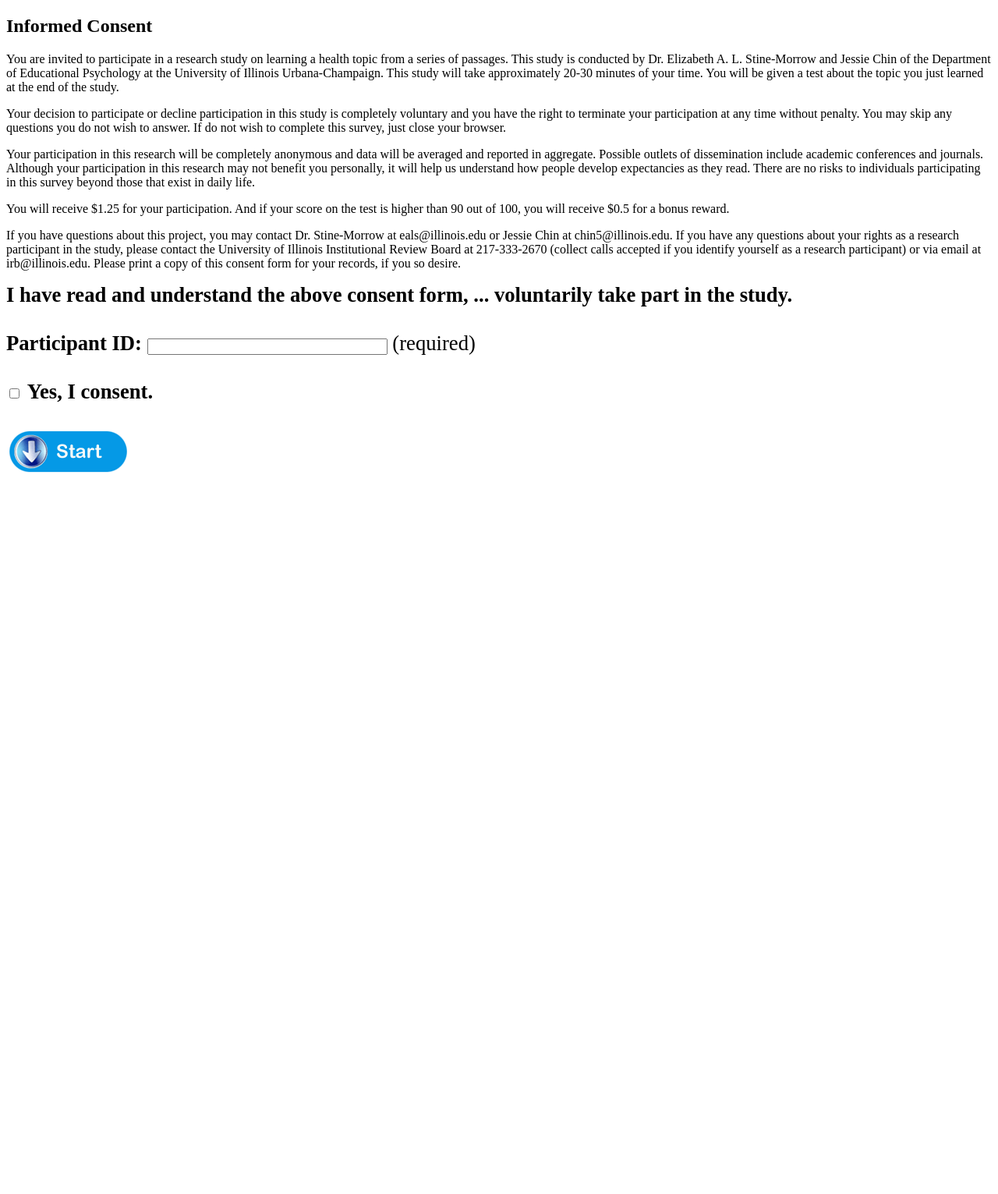
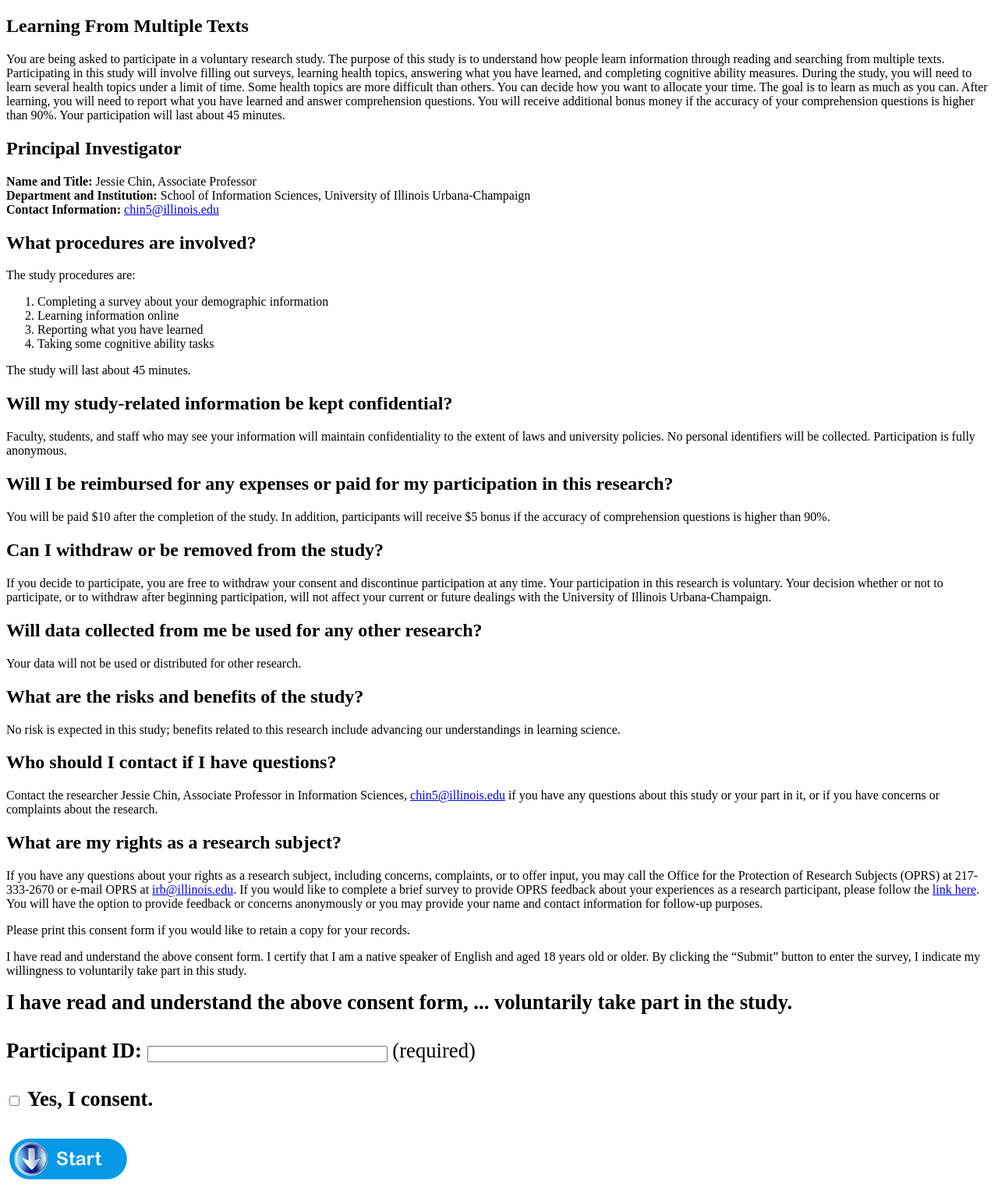
Before and after one commit to nickhuo/CogSearch, a Flask app: page /consent in a window 1280 px wide. Shown: the whole page at 78% size. Before the commit the page ends 606 px from the top, so only its background shows below. Run offline with Flask 3, Linux system fonts and the light colour scheme; some libraries are stand-ins or nearby versions.

Commit message:
fix: 更新数据库连接配置，优化会话处理逻辑，修改多个模板以提升用户体验

```diff
--- a/src/__init__.py
+++ b/src/__init__.py
@@ -21,7 +21,8 @@ def create_app() -> Flask:
         SECRET_KEY=os.environ.get("SECRET_KEY", "dev-secret-key"),
         MYSQL_HOST=os.environ.get("MYSQL_HOST", "localhost"),
         MYSQL_USER=os.environ.get("MYSQL_USER", "root"),
-        MYSQL_PASSWORD=os.environ.get("MYSQL_PASSWORD", ""),
+        # Default to 'root' instead of empty to avoid "using password: NO"
+        MYSQL_PASSWORD=os.environ.get("MYSQL_PASSWORD", "root"),
         MYSQL_DB=os.environ.get("MYSQL_DB", "cogsearch_textsearch3"),
     )
 
--- a/src/routes/core.py
+++ b/src/routes/core.py
@@ -389,12 +389,11 @@ def task_a():
         elif fid in ["back", "next"]:
             session['lastPageSwitchUnixTime'] = int(time.time())
             current = session.get('visitedSub', '')
-            if current:
-                session['visitedSub'] = current + ',' + subtop_param
-            else:
-                session['visitedSub'] = subtop_param
-            # Append to the local tracker without reassigning (append returns None)
-            visited_subtop.append(subtop_param)
+            current_list = [x for x in current.split(',') if x]
+            if subtop_param and subtop_param not in current_list:
+                current_list.append(subtop_param)
+            session['visitedSub'] = ','.join(current_list)
+            visited_subtop = current_list
 
         # Load subtopics
         cursor.execute("SELECT * FROM tb3_subtopic WHERE topID=%s ORDER BY subtopID", (topID,))
@@ -414,15 +413,21 @@ def task_a():
                     """,
                     (ans, sid, uid, passid_to_save),
                 )
+                # Clear pending formal state after saving c3 answer
                 session.pop('formal_pending_stage', None)
                 session.pop('formal_pending_passID', None)
                 session.pop('formal_pending_fid', None)
                 session.pop('formal_last_page', None)
-            visited_subtop = session.get('visitedSub', '')
-            visited_subtop = visited_subtop.split(',') if visited_subtop else []
-            visited_subtop.sort()
-            if visited_subtop == all_subtops:
-                return redirect(url_for('core.k1', lastPage='c3'))
+
+            # Compare visited subtopics with all subtopics (as integers)
+            visited_sub = session.get('visitedSub', '')
+            visited_list = [x for x in visited_sub.split(',') if x]
+            try:
+                visited_subtop_int = sorted([int(x) for x in visited_list if x.isdigit()])
+            except Exception:
+                visited_subtop_int = []
+            if visited_subtop_int == all_subtops:
+                return redirect(url_for('core.k2', lastPage='c3'))
 
         link.commit()
 
@@ -439,8 +444,17 @@ def task_a():
         session['redirectPage'] = url_for('core.task_b', lastPage='a')
 
         if not visited_subtop:
-            visited_subtop = session.get('visitedSub', '')
-            visited_subtop = visited_subtop.split(',') if visited_subtop else []
+            visited_sub = session.get('visitedSub', '')
+            # keep as strings for template membership checks
+            visited_subtop = [x for x in visited_sub.split(',') if x]
+
+        # Auto-advance when all subtopics have been visited
+        try:
+            visited_ints = sorted([int(x) for x in visited_subtop if str(x).isdigit()])
+            if visited_ints == all_subtops:
+                return redirect(url_for('core.k2', lastPage='auto'))
+        except Exception:
+            pass
 
         return render_template('task_a.html', topic_result=topic_result, subtopics=subtopics, visited_subtop=visited_subtop, session=session)
 
--- a/src/templates/consent.html
+++ b/src/templates/consent.html
@@ -8,23 +8,48 @@
 </head>
 <body>
   <div class="cl0">
-		<h2><b>Informed Consent</b></h2>
+		<h2><b>Learning From Multiple Texts</b></h2>
+    <p>You are being asked to participate in a voluntary research study. The purpose of this study is to understand how people learn information through reading and searching from multiple texts. Participating in this study will involve filling out surveys, learning health topics, answering what you have learned, and completing cognitive ability measures. During the study, you will need to learn several health topics under a limit of time. Some health topics are more difficult than others. You can decide how you want to allocate your time. The goal is to learn as much as you can. After learning, you will need to report what you have learned and answer comprehension questions. You will receive additional bonus money if the accuracy of your comprehension questions is higher than 90%. Your participation will last about 45 minutes.</p>
 
-		<p>
-			You are invited to participate in a research study on learning a health topic from a series of passages. This study is conducted by Dr. Elizabeth A. L. Stine-Morrow and Jessie Chin of the Department of Educational Psychology at the University of Illinois Urbana-Champaign. This study will take approximately 20-30 minutes of your time. You will be given a test about the topic you just learned at the end of the study.
-		</p>
-		<p>
-			Your decision to participate or decline participation in this study is completely voluntary and you have the right to terminate your participation at any time without penalty. You may skip any questions you do not wish to answer. If do not wish to complete this survey, just close your browser.
-		</p>
-		<p>
-			Your participation in this research will be completely anonymous and data will be averaged and reported in aggregate. Possible outlets of dissemination include academic conferences and journals. Although your participation in this research may not benefit you personally, it will help us understand how people develop expectancies as they read. There are no risks to individuals participating in this survey beyond those that exist in daily life.
-		</p>
-		<p>
-			You will receive $1.25 for your participation. And if your score on the test is higher than 90 out of 100, you will receive $0.5 for a bonus reward.
-		</p>
-		<p>
-			If you have questions about this project, you may contact Dr. Stine-Morrow at eals@illinois.edu or Jessie Chin at chin5@illinois.edu. If you have any questions about your rights as a research participant in the study, please contact the University of Illinois Institutional Review Board at 217-333-2670 (collect calls accepted if you identify yourself as a research participant) or via email at irb@illinois.edu. Please print a copy of this consent form for your records, if you so desire.
-		</p>
+    <h2>Principal Investigator</h2>
+    <p><strong>Name and Title:</strong> Jessie Chin, Associate Professor<br>
+       <strong>Department and Institution:</strong> School of Information Sciences, University of Illinois Urbana-Champaign<br>
+       <strong>Contact Information:</strong> <a href="mailto:chin5@illinois.edu">chin5@illinois.edu</a></p>
+
+    <h2>What procedures are involved?</h2>
+    <p>The study procedures are:</p>
+    <ol>
+        <li>Completing a survey about your demographic information</li>
+        <li>Learning information online</li>
+        <li>Reporting what you have learned</li>
+        <li>Taking some cognitive ability tasks</li>
+    </ol>
+    <p>The study will last about 45 minutes.</p>
+
+    <h2>Will my study-related information be kept confidential?</h2>
+    <p>Faculty, students, and staff who may see your information will maintain confidentiality to the extent of laws and university policies. No personal identifiers will be collected. Participation is fully anonymous.</p>
+
+    <h2>Will I be reimbursed for any expenses or paid for my participation in this research?</h2>
+    <p>You will be paid $10 after the completion of the study. In addition, participants will receive $5 bonus if the accuracy of comprehension questions is higher than 90%.</p>
+
+    <h2>Can I withdraw or be removed from the study?</h2>
+    <p>If you decide to participate, you are free to withdraw your consent and discontinue participation at any time. Your participation in this research is voluntary. Your decision whether or not to participate, or to withdraw after beginning participation, will not affect your current or future dealings with the University of Illinois Urbana-Champaign.</p>
+
+    <h2>Will data collected from me be used for any other research?</h2>
+    <p>Your data will not be used or distributed for other research.</p>
+
+    <h2>What are the risks and benefits of the study?</h2>
+    <p>No risk is expected in this study; benefits related to this research include advancing our understandings in learning science.</p>
+
+    <h2>Who should I contact if I have questions?</h2>
+    <p>Contact the researcher Jessie Chin, Associate Professor in Information Sciences, <a href="mailto:chin5@illinois.edu">chin5@illinois.edu</a> if you have any questions about this study or your part in it, or if you have concerns or complaints about the research.</p>
+
+    <h2>What are my rights as a research subject?</h2>
+    <p>If you have any questions about your rights as a research subject, including concerns, complaints, or to offer input, you may call the Office for the Protection of Research Subjects (OPRS) at 217-333-2670 or e-mail OPRS at <a href="mailto:irb@illinois.edu">irb@illinois.edu</a>. If you would like to complete a brief survey to provide OPRS feedback about your experiences as a research participant, please follow the <a href="https://redcap.healthinstitute.illinois.edu/surveys/?s=47X9T4NE4X" target="_blank">link here</a>. You will have the option to provide feedback or concerns anonymously or you may provide your name and contact information for follow-up purposes.</p>
+
+    <p>Please print this consent form if you would like to retain a copy for your records.</p>
+
+    <p>I have read and understand the above consent form. I certify that I am a native speaker of English and aged 18 years old or older. By clicking the “Submit” button to enter the survey, I indicate my willingness to voluntarily take part in this study.</p>
 	</div>
 
   <div class="cl0" style="font-size:20pt">
@@ -34,10 +59,10 @@
     <br><br>
 
     <!-- The form now posts to /demographic instead of demographic.php -->
-    <form id="form_consent"
-          action="{{ url_for('core.demographic') }}"
-          method="POST"
-          onsubmit="return saveConsent();">
+      <form id="form_consent"
+            action="{{ url_for('core.demographic') }}"
+            method="POST"
+            onsubmit="return saveConsent();">
 
       {% if error %}
       <p style="color:#b30000; margin:0 0 1em 0; font-weight:bold;">{{ error }}</p>
--- a/src/templates/task_c3.html
+++ b/src/templates/task_c3.html
@@ -19,7 +19,6 @@
         <br>
         <div id="passQ" class="passQ">
           <p><b>3. How much did you learn from this particular article?</b></p>
-          <p>{{action_url}}</p>
           <br><br>
 
           <form id="form_c3"
--- a/src/templates/task_c4.html
+++ b/src/templates/task_c4.html
@@ -19,7 +19,6 @@
         <br>
         <div id="passQ" class="passQ">
           <p><b>4. How much do you learn about Donation and Medical Transplants?</b></p>
-          <p>{{action_url}}</p>
           <br><br>
           <form id="form_c4" name="form_c4" action="{{ action_url }}" method="POST" onsubmit="return saveAns();">
             <table style="width:100%;">
```
Also changed, not shown: src/templates/practice/prac_b.html (+16 -4 lines), src/templates/task_a.html (+3 -4 lines), src/templates/task_b.html (+15 -3 lines).
